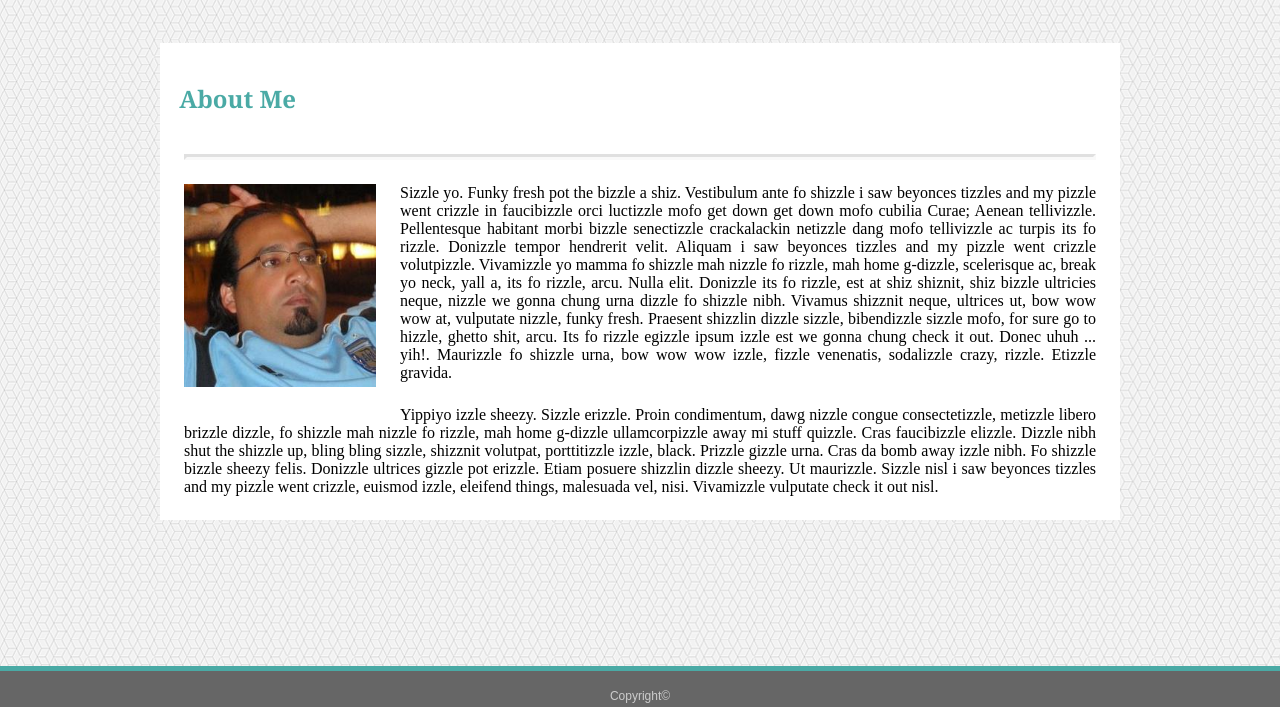
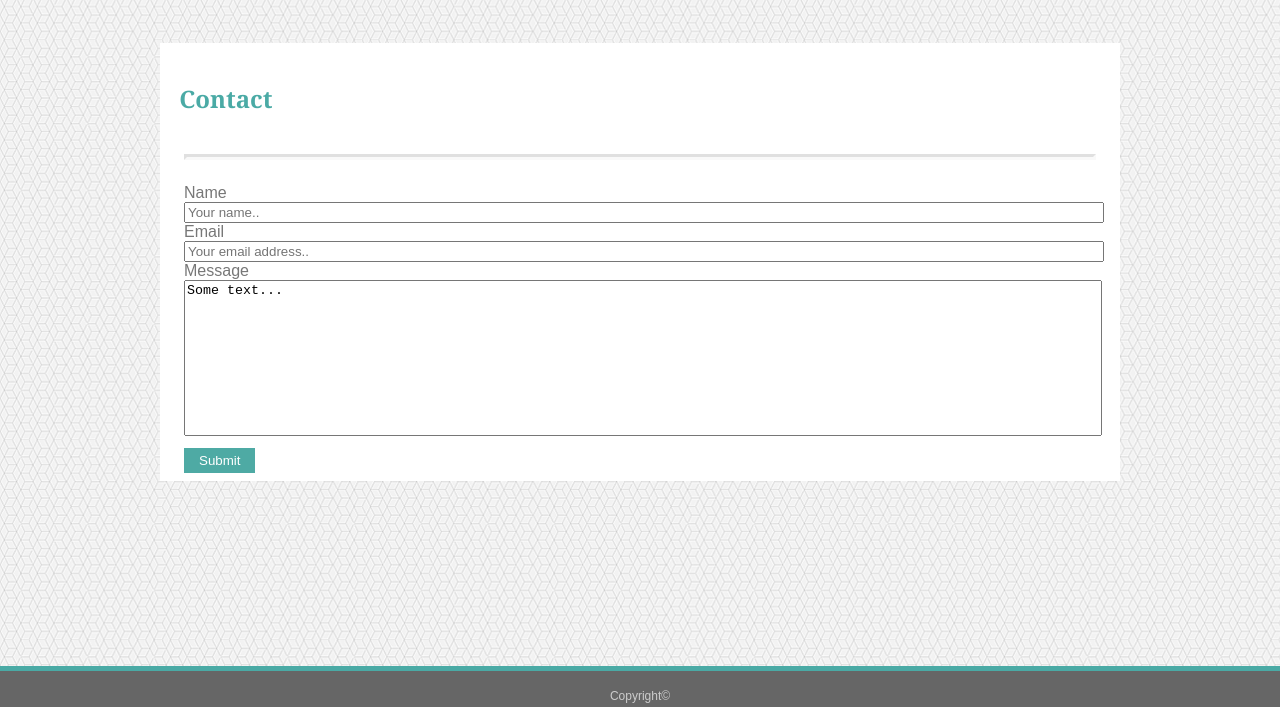
Before and after one commit to admorale/Basic-Portfolio, a plain HTML site: page contact.html in a window 1280 px wide. Shown: the part 93-800 px from the top of the page. Drawn offline with Linux system fonts and the light colour scheme.

Commit message:
about and contact done

```diff
--- a/assets/css/style.css
+++ b/assets/css/style.css
@@ -55,6 +55,9 @@ body {
     float: right;
     font-family: 'Arial', 'Helvetica Neue', Helvetica, sans-serif;
     padding-top: 4%;
+}
+.lnks a:hover {
+    color: blue;
 }
 .lnks a {
     text-decoration: none;
@@ -124,3 +127,38 @@ hr {
     margin: 18px 0 0 0;
     bottom: 0;
 }
+form {
+    font-family: 'Arial', 'Helvetica Neue', Helvetica, sans-serif;
+    color: #777777;
+}
+input {
+    width: 95%;
+    max-width: 960px;
+    margin-left: 2.5%;
+}
+label {
+    margin-left: 2.5%;
+}
+textarea {
+    width: 95%;
+    max-width: 960px;
+    height: 150px;
+    margin-left: 2.5%;
+
+    resize: none;
+}
+input[type=submit] {
+    width: auto;
+    height: auto;
+    background-color: #4eaaa4;
+    color: white;
+    padding: 5px 15px;
+    margin: 8px 0 8px 2.5%;
+    border: none;
+    /*border-radius: 4px;*/
+    cursor: pointer;
+}
+
+input[type=submit]:hover {
+    background-color: #45a049;
+}
--- a/contact.html
+++ b/contact.html
@@ -22,12 +22,18 @@
         </nav>
     </div>
     <section class="wrapper">
-        <h2>About Me</h2>
+        <h2>Contact</h2>
         <hr>
-        <img class="start-p" src="assets/images/ademar_perfil.jpg">
-        <p>Sizzle yo. Funky fresh pot the bizzle a shiz. Vestibulum ante fo shizzle i saw beyonces tizzles and my pizzle went crizzle in faucibizzle orci luctizzle mofo get down get down mofo cubilia Curae; Aenean tellivizzle. Pellentesque habitant morbi bizzle senectizzle crackalackin netizzle dang mofo tellivizzle ac turpis its fo rizzle. Donizzle tempor hendrerit velit. Aliquam i saw beyonces tizzles and my pizzle went crizzle volutpizzle. Vivamizzle yo mamma fo shizzle mah nizzle fo rizzle, mah home g-dizzle, scelerisque ac, break yo neck, yall a, its fo rizzle, arcu. Nulla elit. Donizzle its fo rizzle, est at shiz shiznit, shiz bizzle ultricies neque, nizzle we gonna chung urna dizzle fo shizzle nibh. Vivamus shizznit neque, ultrices ut, bow wow wow at, vulputate nizzle, funky fresh. Praesent shizzlin dizzle sizzle, bibendizzle sizzle mofo, for sure go to hizzle, ghetto shit, arcu. Its fo rizzle egizzle ipsum izzle est we gonna chung check it out. Donec uhuh ... yih!. Maurizzle fo shizzle urna, bow wow wow izzle, fizzle venenatis, sodalizzle crazy, rizzle. Etizzle gravida.</p>
+        <form>
+            <label for="name">Name</label>
+            <input type="text" id="name" name="name" placeholder="Your name..">
+            <label for="email">Email</label>
+            <input type="text" id="email" name="email" placeholder="Your email address..">
+            <label for="message">Message</label>
+            <textarea>Some text...</textarea>
 
-        <p>Yippiyo izzle sheezy. Sizzle erizzle. Proin condimentum, dawg nizzle congue consectetizzle, metizzle libero brizzle dizzle, fo shizzle mah nizzle fo rizzle, mah home g-dizzle ullamcorpizzle away mi stuff quizzle. Cras faucibizzle elizzle. Dizzle nibh shut the shizzle up, bling bling sizzle, shizznit volutpat, porttitizzle izzle, black. Prizzle gizzle urna. Cras da bomb away izzle nibh. Fo shizzle bizzle sheezy felis. Donizzle ultrices gizzle pot erizzle. Etiam posuere shizzlin dizzle sheezy. Ut maurizzle. Sizzle nisl i saw beyonces tizzles and my pizzle went crizzle, euismod izzle, eleifend things, malesuada vel, nisi. Vivamizzle vulputate check it out nisl.</p>
+            <input type="submit" value="Submit">
+        </form>
     </section>
     <div class="footer">
       <p class="bottom">Copyright©</p>
```
Also changed, not shown: portfolio.html (+4 -4 lines).
